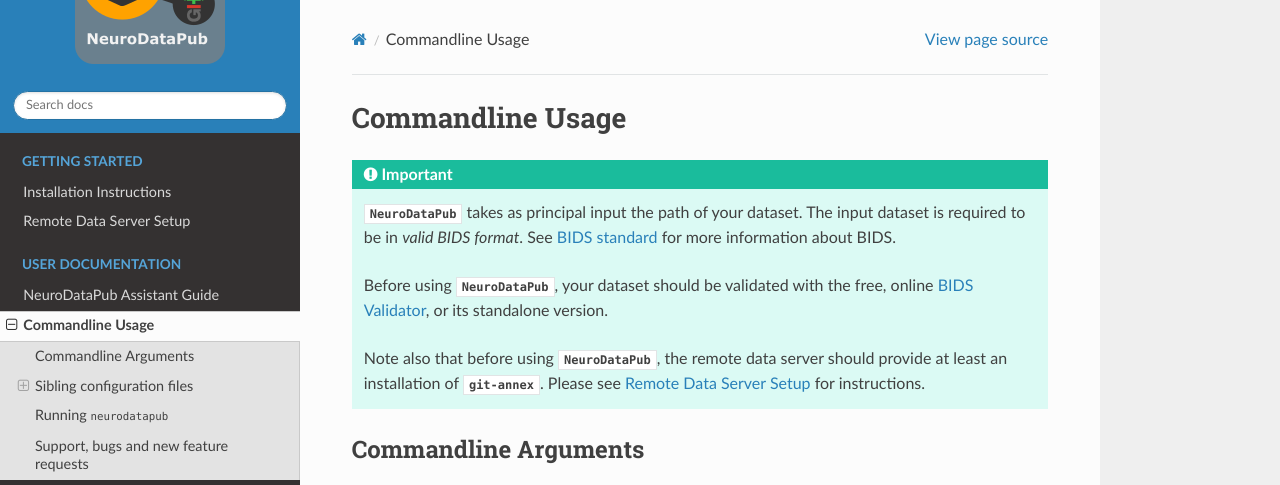
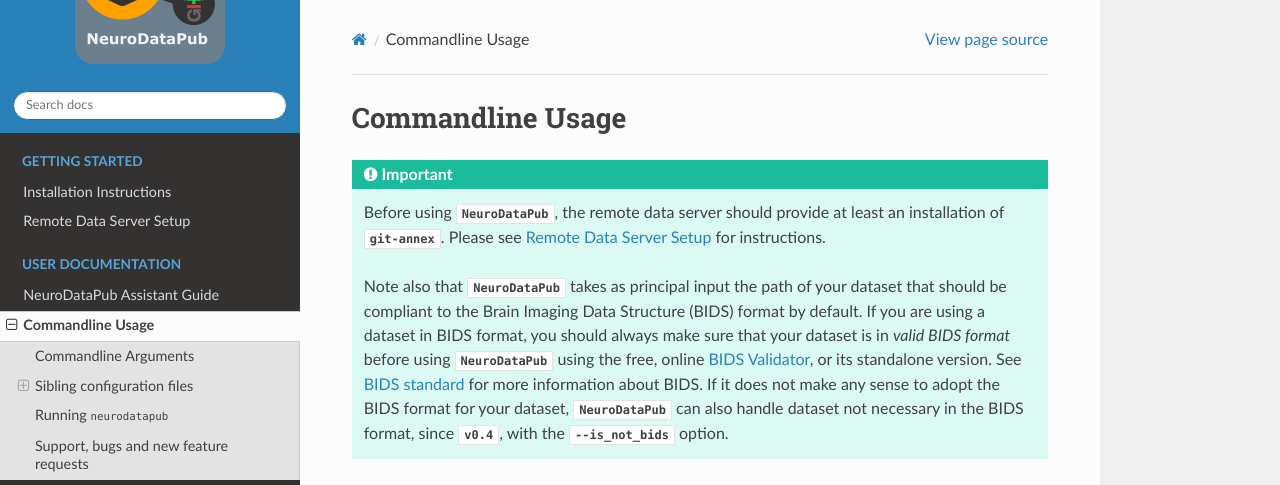
Before and after one commit to NCCR-SYNAPSY/neurodatapub, a Sphinx documentation site: the page built from docs/usage.rst, in a window 1280 px wide and 900 px high, cut to the strip 0-485 px from the top of the window. Built offline with Sphinx 7.4.7 and the Read the Docs theme 2.0.0, drawn with Linux system fonts in a browser that asks for light colours; the version number could not be read and is left out.

```diff
--- a/docs/bids.rst
+++ b/docs/bids.rst
@@ -5,7 +5,7 @@
 BIDS Standard
 *******************************************
 
-A dataset published with `NeuroDataPub` HAS TO ADOPT the :abbr:`BIDS (Brain Imaging Data Structure)` standard for data organization and is developed following the BIDS App standard. This means that `NeuroDataPub` handles only datasets formatted following the BIDS standard (See :ref:`cmdusage` for more details).
+By default, a dataset published with `NeuroDataPub` SHOULD ADOPT the :abbr:`BIDS (Brain Imaging Data Structure)` standard for data organization. This means that `NeuroDataPub` handle by default only datasets formatted following the BIDS standard. However, since `v0.4`, `NeuroDataPub` can handle dataset not necessary in a BIDS format with the `--is_not_bids` option. See :ref:`cmdusage` for more details.
 
 For more information about BIDS, please consult the `BIDS Website <https://bids.neuroimaging.io/>`_ and the `Online BIDS Specifications <https://bids-specification.readthedocs.io/en/stable/>`_. `HeuDiConv <https://github.com/nipy/heudiconv>`_ can assist you in converting DICOM brain imaging data to BIDS. A nice tutorial can be found @ `BIDS Tutorial Series: HeuDiConv Walkthrough <http://reproducibility.stanford.edu/bids-tutorial-series-part-2a/>`_ .
 
--- a/docs/usage.rst
+++ b/docs/usage.rst
@@ -5,12 +5,16 @@ Commandline Usage
 ***********************
 
 .. important::
-    `NeuroDataPub` takes as principal input the path of your dataset. The input dataset is required to be in *valid BIDS format*. See :ref:`BIDS standard <bids>` for more information about BIDS.
+    Before using `NeuroDataPub`, the remote data server should provide at least an installation of `git-annex`. Please see :ref:`remote_setup` for instructions.
 
-    Before using `NeuroDataPub`, your dataset should be validated with the free, online `BIDS Validator <http://bids-standard.github.io/bids-validator/>`_,
-    or its standalone version.
+    Note also that `NeuroDataPub` takes as principal input the path of your dataset that should be compliant to the Brain Imaging Data Structure (BIDS) format
+    by default.
+    If you are using a dataset in BIDS format, you should always make sure that your dataset is in *valid BIDS format* before using `NeuroDataPub` using
+    the free, online `BIDS Validator <http://bids-standard.github.io/bids-validator/>`_, or its standalone version.
+    See :ref:`BIDS standard <bids>` for more information about BIDS.
+    If it does not make any sense to adopt the BIDS format for your dataset, `NeuroDataPub` can also handle dataset not necessary in the BIDS format,
+    since `v0.4`, with the `--is_not_bids` option.
 
-    Note also that before using `NeuroDataPub`, the remote data server should provide at least an installation of `git-annex`. Please see :ref:`remote_setup` for instructions.
 
 .. _cliparser:
 
```
Also changed, not shown: docs/gui.rst (+26 -13 lines), docs/index.rst (+8 -3 lines).
